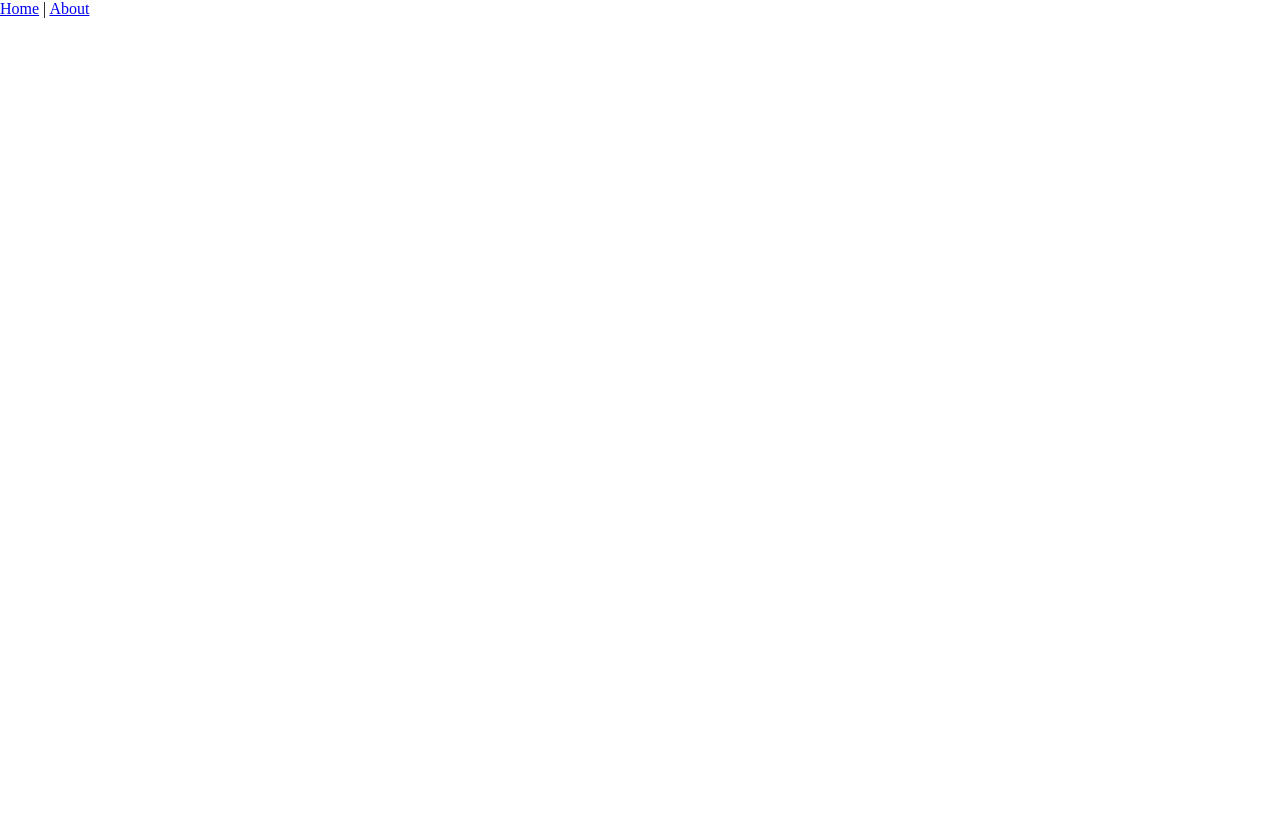
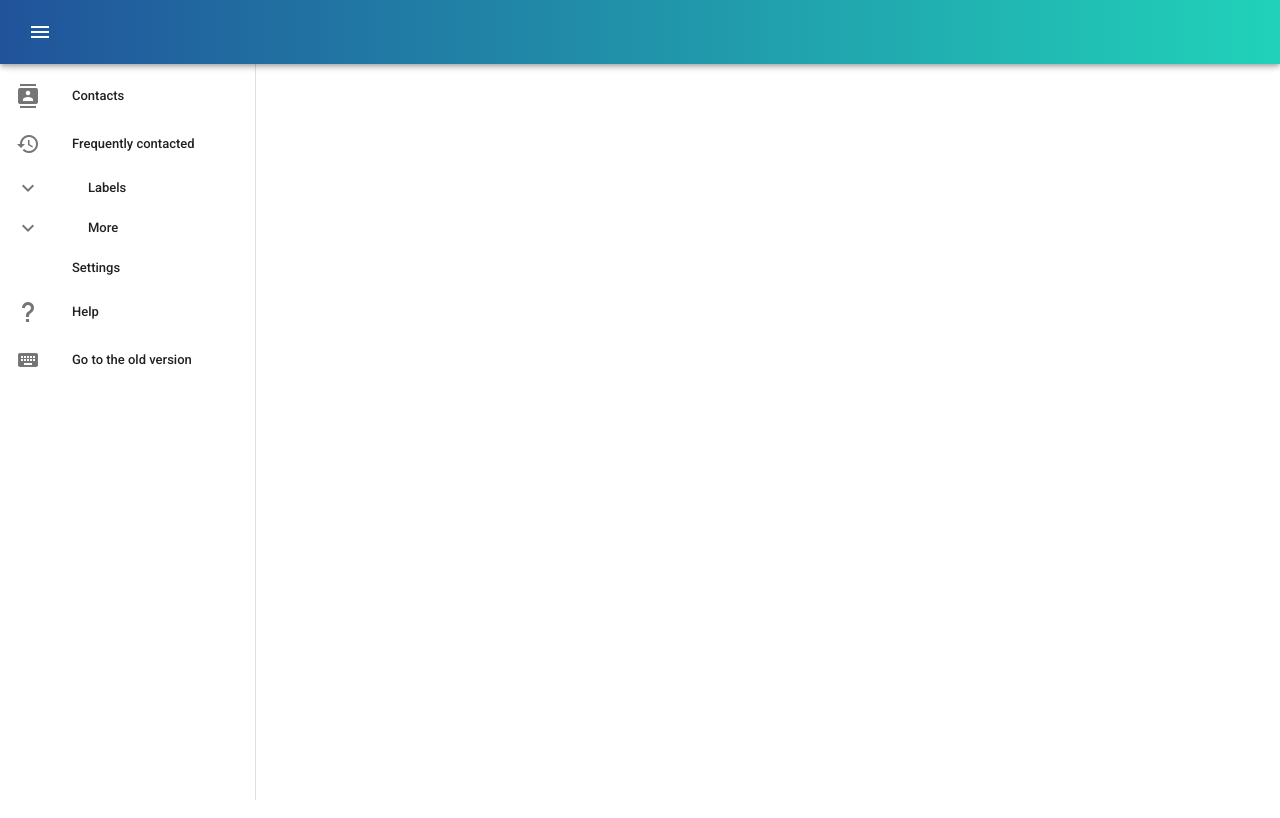
Before and after one commit to liuyiquanGoodCoder/vuetify, a Vue app: page /tophome in a window 1280 px wide. Built offline with nearby package versions, Linux system fonts and the light colour scheme.

Commit message:
optimize home page

```diff
--- a/src/components/navigationDrawer.vue
+++ b/src/components/navigationDrawer.vue
@@ -1,5 +1,4 @@
 <template>
-  <v-card>
     <v-navigation-drawer
       v-model="drawer"
       :mini-variant.sync="mini"
@@ -41,8 +40,6 @@
         </v-list-item-group>
       </v-list>
     </v-navigation-drawer>
-
-  </v-card>
 </template>
 <script>
 
--- a/src/router.js
+++ b/src/router.js
@@ -1,6 +1,7 @@
 import Vue from 'vue'
 import Router from 'vue-router'
 import Home from './views/Home.vue'
+import TopHome from './views/TopHome.vue'
 
 Vue.use(Router)
 
@@ -13,6 +14,11 @@ export default new Router({
       name: 'home',
       component: Home
     },
+    {
+      path:'/tophome',
+      name:'tophome',
+      component:TopHome
+    }
     // {
     //   path: '/about',
     //   name: 'about',
--- a/src/views/Home.vue
+++ b/src/views/Home.vue
@@ -23,11 +23,12 @@
       <v-divider></v-divider>
 
       <v-list dense>
-         <v-list-item-group v-model="model">
+         <v-list-item-group  v-model="model">
         <v-list-item
           v-for="item in items"
           :key="item.title"
           link
+
         >
           <v-list-item-icon>
             <v-icon>{{ item.icon }}</v-icon>
--- a/src/components/topHome.vue
+++ b/src/views/TopHome.vue
@@ -1,11 +1,12 @@
 <template>
   <v-app id="inspire">
     <v-navigation-drawer
-      v-model="drawer"
       :clipped="$vuetify.breakpoint.lgAndUp"
+       :mini-variant.sync="mini"
       app
     >
-      <v-list dense>
+    <v-list dense>
+       <v-list-item-group>
         <template v-for="item in items">
           <v-row
             v-if="item.heading"
@@ -61,6 +62,7 @@
             v-else
             :key="item.text"
             @click="none"
+
           >
             <v-list-item-action>
               <v-icon>{{ item.icon }}</v-icon>
@@ -72,51 +74,21 @@
             </v-list-item-content>
           </v-list-item>
         </template>
+         </v-list-item-group>
       </v-list>
     </v-navigation-drawer>
 
     <v-app-bar
-      :clipped-left="$vuetify.breakpoint.lgAndUp"
+      clipped-left
       app
-      color="blue darken-3"
       dark
+      color="megHeader"
     >
       <v-toolbar-title
-        style="width: 300px"
-        class="ml-0 pl-4"
+        class="ml-0 pl-0"
       >
-        <v-app-bar-nav-icon @click.stop="drawer = !drawer"></v-app-bar-nav-icon>
-        <!-- <span class="hidden-sm-and-down">Google Contacts</span> -->
+        <v-app-bar-nav-icon  @click.stop="mini = !mini"></v-app-bar-nav-icon>
       </v-toolbar-title>
-      <!-- <v-text-field
-        flat
-        solo-inverted
-        hide-details
-        prepend-inner-icon="search"
-        label="Search"
-        class="hidden-sm-and-down"
-      ></v-text-field>
-      <div class="flex-grow-1"></div>
-      <v-btn icon>
-        <v-icon>mdi-apps</v-icon>
-      </v-btn>-->
-      <!-- <v-btn icon>
-        <v-icon>notifications</v-icon>
-      </v-btn> -->
-      <!-- <v-btn
-        icon
-        large
-      >
-        <v-avatar
-          size="32px"
-          item
-        >
-          <v-img
-            src="https://cdn.vuetifyjs.com/images/logos/logo.svg"
-            alt="Vuetify"
-          >
-          </v-img></v-avatar>
-      </v-btn> -->
     </v-app-bar>
     <v-content>
       <v-container
@@ -143,8 +115,7 @@
         navigationDrawer
     },
     data: () => ({
-      dialog: false,
-      drawer: null,
+      mini: false,
       items: [
         { icon: 'mdi-contacts', text: 'Contacts' },
         { icon: 'mdi-history', text: 'Frequently contacted' },
@@ -182,3 +153,9 @@
     }
   }
 </script>
+<style lang="scss" scoped>
+  .megHeader{
+    color: white;
+    background:linear-gradient(to right, #21539B , #21d2b9);
+  }
+</style>
```
